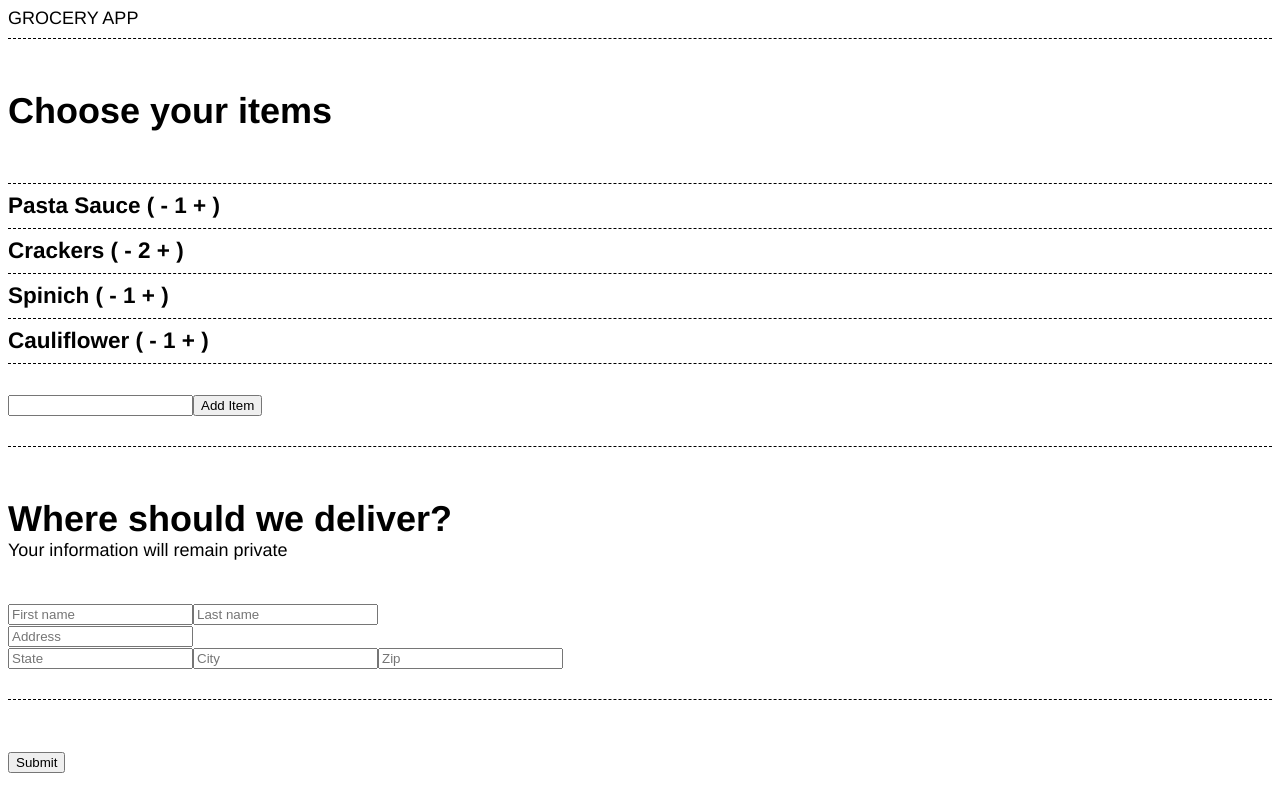
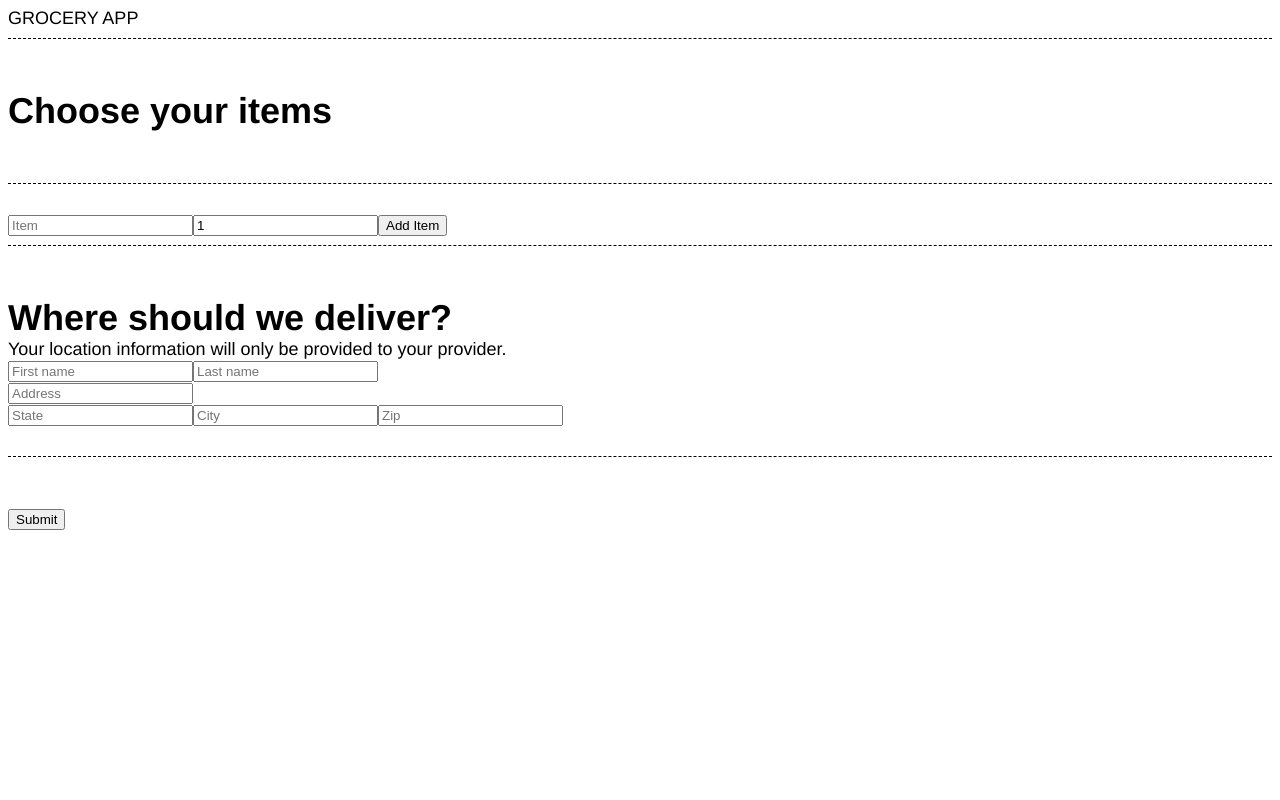
Before and after one commit to thisdesign/groceryassist, a Next.js app: page /create in a window 1280 px wide. Built offline with nearby package versions, Linux system fonts and the light colour scheme.

Commit message:
Item adder

```diff
--- a/pages/create.tsx
+++ b/pages/create.tsx
@@ -1,51 +1,17 @@
 import React, { useState } from "react";
 import { useForm } from "react-hook-form";
-import { Order, Item } from "../types";
+import { Item } from "../types";
 import { addOrder } from "../middleware";
 
-const ITEMS = [
-  {
-    name: "Pasta Sauce",
-    qty: 1
-  },
-  {
-    name: "Crackers",
-    qty: 2
-  },
-  {
-    name: "Spinich",
-    qty: 1
-  },
-
-  {
-    name: "Cauliflower",
-    qty: 1
-  }
-];
-
 export default function App() {
-  const { register, handleSubmit } = useForm();
   const [items, setItems] = useState<Item[]>([]);
 
-  const onSubmit = data => {
-    addOrder({
-      name: `asdfasdf`,
-      location: {
-        address: data.address,
-        city: data.city,
-        state: data.state,
-        zip: data.zip
-      },
-      items: ITEMS
-    });
-  };
-
-  const handleNewItem = (e: any) => {
-    e.preventDefault();
-    console.log(e);
+  const addItem = (item: Item) => {
+    setItems([...items, item]);
   };
 
   return (
+    <div>
       <div>
         <br />
         <br />
@@ -53,27 +19,44 @@ export default function App() {
         <br />
         <br />
         <hr />
-      {ITEMS.map(item => (
+      </div>
+      {items.map(item => (
         <div>
-          <h3>
-            {item.name} ( - {item.qty} + )
-          </h3>
-          <hr />
+          {item.name} • {item.qty}
         </div>
       ))}
-      <br />
-      <form onSubmit={handleNewItem}>
-        <input type="text" />
-        <button type="submit">Add Item</button>
-      </form>
+
+      <AddItemForm addItem={addItem} />
       <br />
       <hr />
       <br />
       <br />
       <h2>Where should we deliver?</h2>
-      <p>Your information will remain private</p>
+      <p>Your location information will only be provided to your provider.</p>
+      <ContactForm items={items} />
       <br />
       <br />
+    </div>
+  );
+}
+
+const ContactForm: React.FC<{ items: Item[] }> = ({ items }) => {
+  const { register, handleSubmit } = useForm();
+
+  const onSubmit = data => {
+    addOrder({
+      name: `${data.first} ${data.last}`,
+      location: {
+        address: data.address,
+        city: data.city,
+        state: data.state,
+        zip: data.zip
+      },
+      items
+    });
+  };
+
+  return (
     <form onSubmit={handleSubmit(onSubmit)}>
       <input
         type="text"
@@ -125,6 +108,51 @@ export default function App() {
 
       <input type="submit" />
     </form>
-    </div>
   );
-}
+};
+
+const DEFAULT = {
+  name: "",
+  qty: 1
+};
+
+const AddItemForm: React.FC<{ addItem: (item: Item) => void }> = ({
+  addItem
+}) => {
+  const [formData, setFormData] = useState<Item>(DEFAULT);
+
+  const handleChange = (
+    key: "name" | "qty",
+    e: React.ChangeEvent<HTMLInputElement>
+  ) => {
+    setFormData({ ...formData, [key]: e.target.value });
+  };
+
+  const handleSubmit = () => {
+    addItem(formData);
+    setFormData(DEFAULT);
+  };
+
+  return (
+    <>
+      <br />
+      <input
+        value={formData.name}
+        type="text"
+        name="item"
+        placeholder="Item"
+        onChange={e => handleChange("name", e)}
+      />
+      <input
+        type="number"
+        name="quantity"
+        placeholder="Quantity"
+        value={formData.qty}
+        onChange={e => handleChange("qty", e)}
+      />
+      <button type="submit" onClick={handleSubmit}>
+        Add Item
+      </button>
+    </>
+  );
+};
```
Lines whose indentation alone changed are shown as unchanged.
